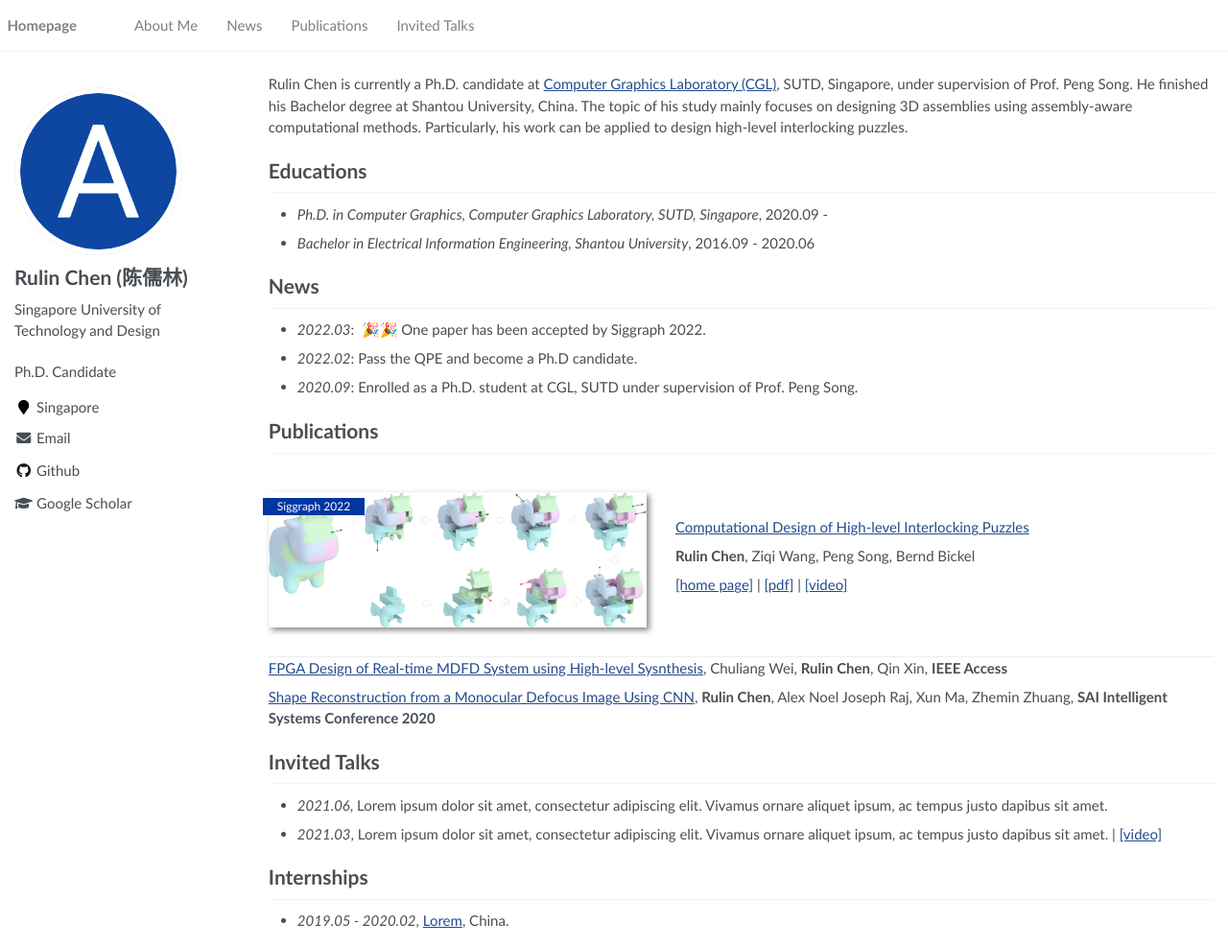
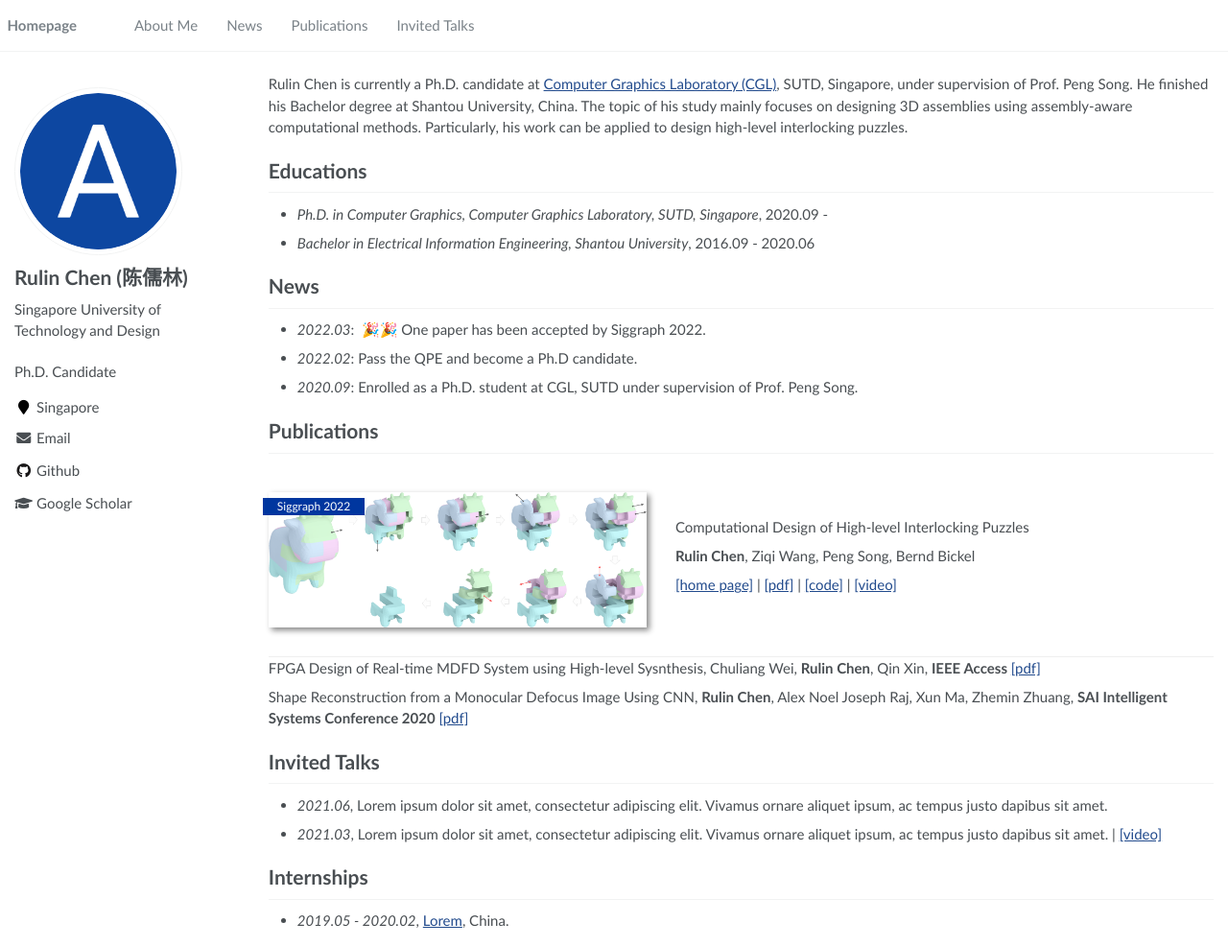
Before and after one commit to Linsanity81/linsanity81.github.io, a Jekyll site: the page built from _pages/about.md, in a window 1280 px wide and 986 px high. Shown: the whole window at 96% size. Built offline with Jekyll 4.4.1, drawn with Linux system fonts in a browser that asks for light colours.

Commit message:
Update about.md

```diff
--- a/_pages/about.md
+++ b/_pages/about.md
@@ -33,18 +33,18 @@ Rulin Chen is currently a Ph.D. candidate at <a href="https://https://sutd-cgl.g
 <div class='paper-box'><div class='paper-box-image'><div class="badge">Siggraph 2022</div><img src='images/high-level_puzzle.png' alt="sym" width="100%"></div>
 <div class='paper-box-text' markdown="1">
 
-[Computational Design of High-level Interlocking Puzzles](TODO..)
+Computational Design of High-level Interlocking Puzzles
 
 **Rulin Chen**, Ziqi Wang, Peng Song, Bernd Bickel
 
-[\[home page\]](TODO..) \| [\[pdf\]](TODO..) \| [\[video\]](TODO..)
+[\[home page\]](TODO..) \| [\[pdf\]](TODO..) \| [\[code\]](TODO..) \| [\[video\]](TODO..)
 
 </div>
 </div>
 
-[FPGA Design of Real-time MDFD System using High-level Sysnthesis](https://ieeexplore.ieee.org/stamp/stamp.jsp?tp=&arnumber=8743445), Chuliang Wei, **Rulin Chen**, Qin Xin, **IEEE Access**
+FPGA Design of Real-time MDFD System using High-level Sysnthesis, Chuliang Wei, **Rulin Chen**, Qin Xin, **IEEE Access** [\[pdf\]](https://ieeexplore.ieee.org/stamp/stamp.jsp?tp=&arnumber=8743445)
 
-[Shape Reconstruction from a Monocular Defocus Image Using CNN](https://www.researchgate.net/profile/Alex-Noel-Joseph-Raj/publication/335382542_Shape_Reconstruction_from_a_Monocular_Defocus_Image_Using_CNN/links/6034dbd492851c4ed58e5abf/Shape-Reconstruction-from-a-Monocular-Defocus-Image-Using-CNN.pdf), **Rulin Chen**, Alex Noel Joseph Raj, Xun Ma, Zhemin Zhuang, **SAI Intelligent Systems Conference 2020**
+Shape Reconstruction from a Monocular Defocus Image Using CNN, **Rulin Chen**, Alex Noel Joseph Raj, Xun Ma, Zhemin Zhuang, **SAI Intelligent Systems Conference 2020** [\[pdf\]](https://www.researchgate.net/profile/Alex-Noel-Joseph-Raj/publication/335382542_Shape_Reconstruction_from_a_Monocular_Defocus_Image_Using_CNN/links/6034dbd492851c4ed58e5abf/Shape-Reconstruction-from-a-Monocular-Defocus-Image-Using-CNN.pdf)
 
 # Invited Talks
 - *2021.06*, Lorem ipsum dolor sit amet, consectetur adipiscing elit. Vivamus ornare aliquet ipsum, ac tempus justo dapibus sit amet.
```
